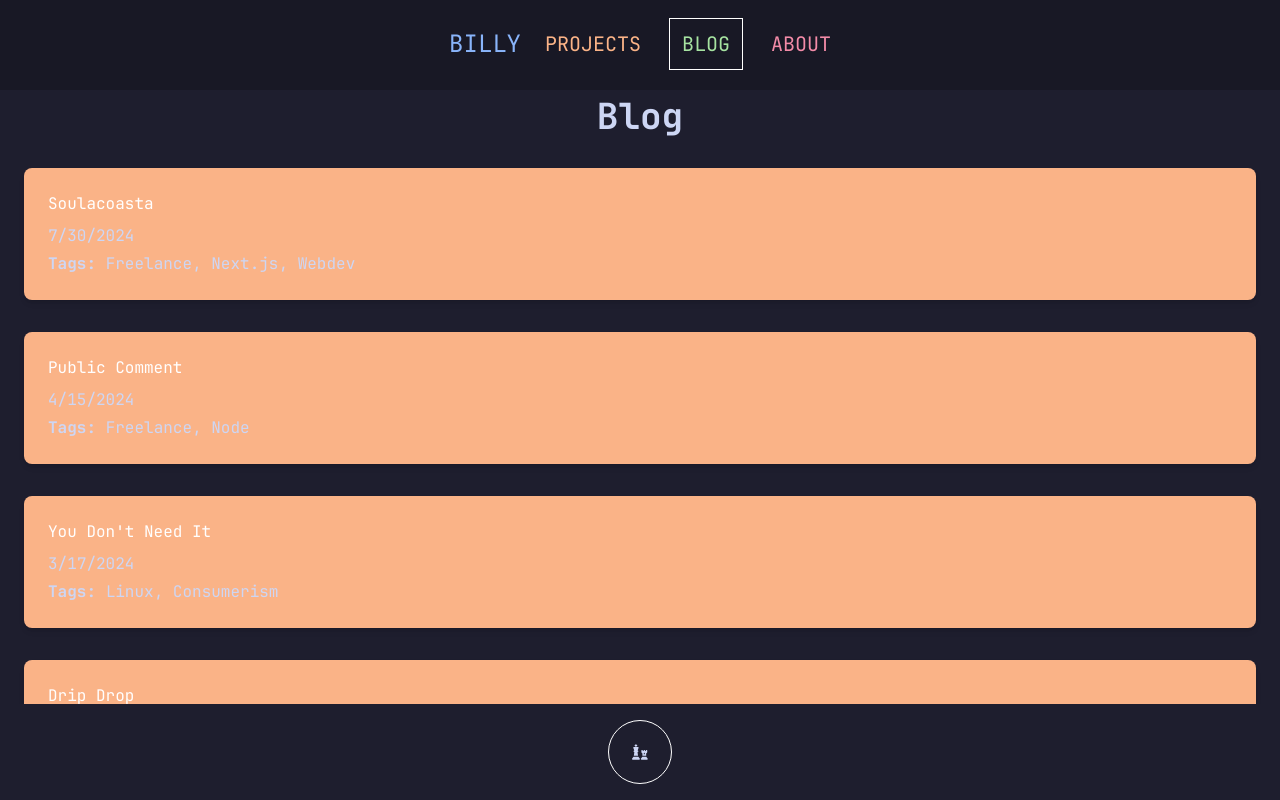
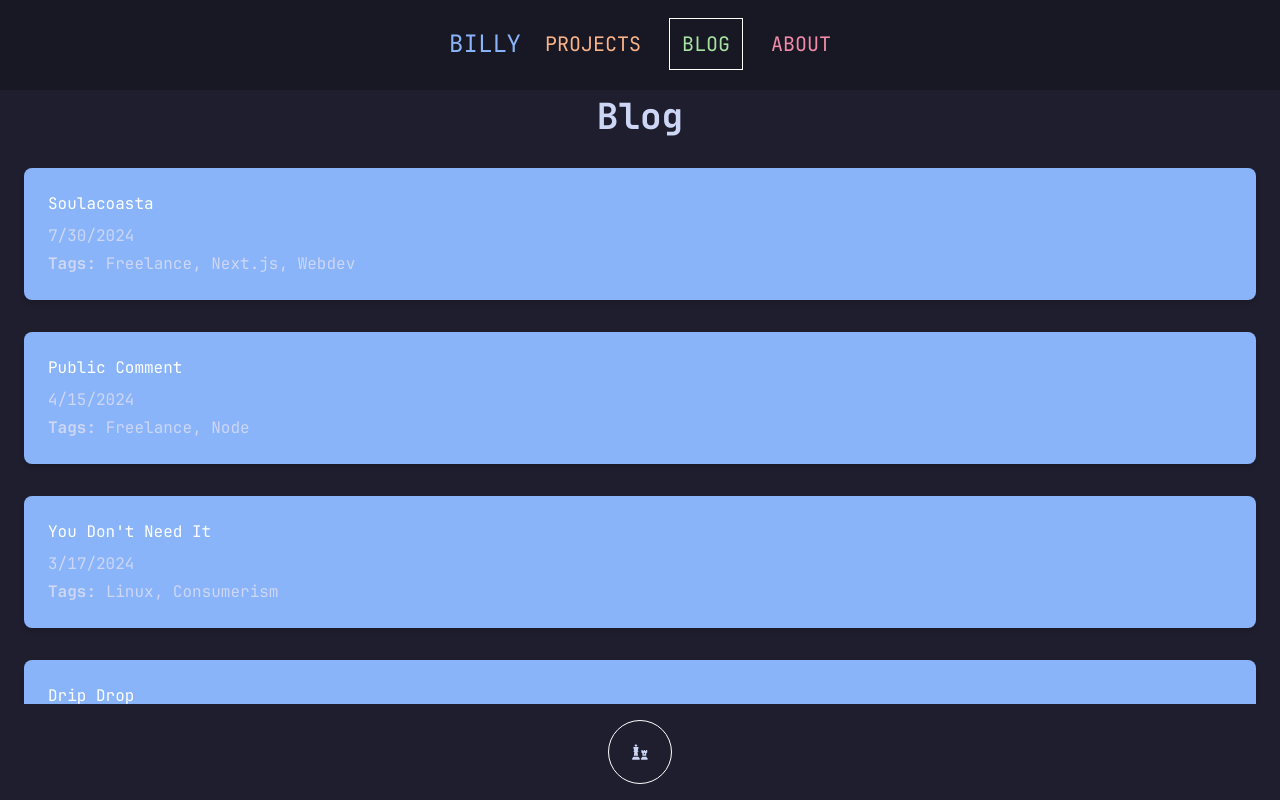
Before and after one commit to wogara/portfolio, a Next.js app: page /blog in a window 1280 px wide. Shown: the top 800 px of the page. Built offline with nearby package versions, Linux system fonts and the light colour scheme.

Commit message:
make it blue

```diff
--- a/app/blog/page.tsx
+++ b/app/blog/page.tsx
@@ -14,7 +14,7 @@ export default async function Blog() {
       <h1 className="text-4xl font-bold text-text text-center mb-8">Blog</h1>
       <ul className="space-y-8">
         {allBlogsData.map(({ slug, date, title, tags }) => (
-          <li key={slug} className="p-6 bg-peach rounded-lg shadow-md">
+          <li key={slug} className="p-6 bg-blue rounded-lg shadow-md">
             <Link href={`/blog/${slug}`}>
                 {title}
             </Link>
```
